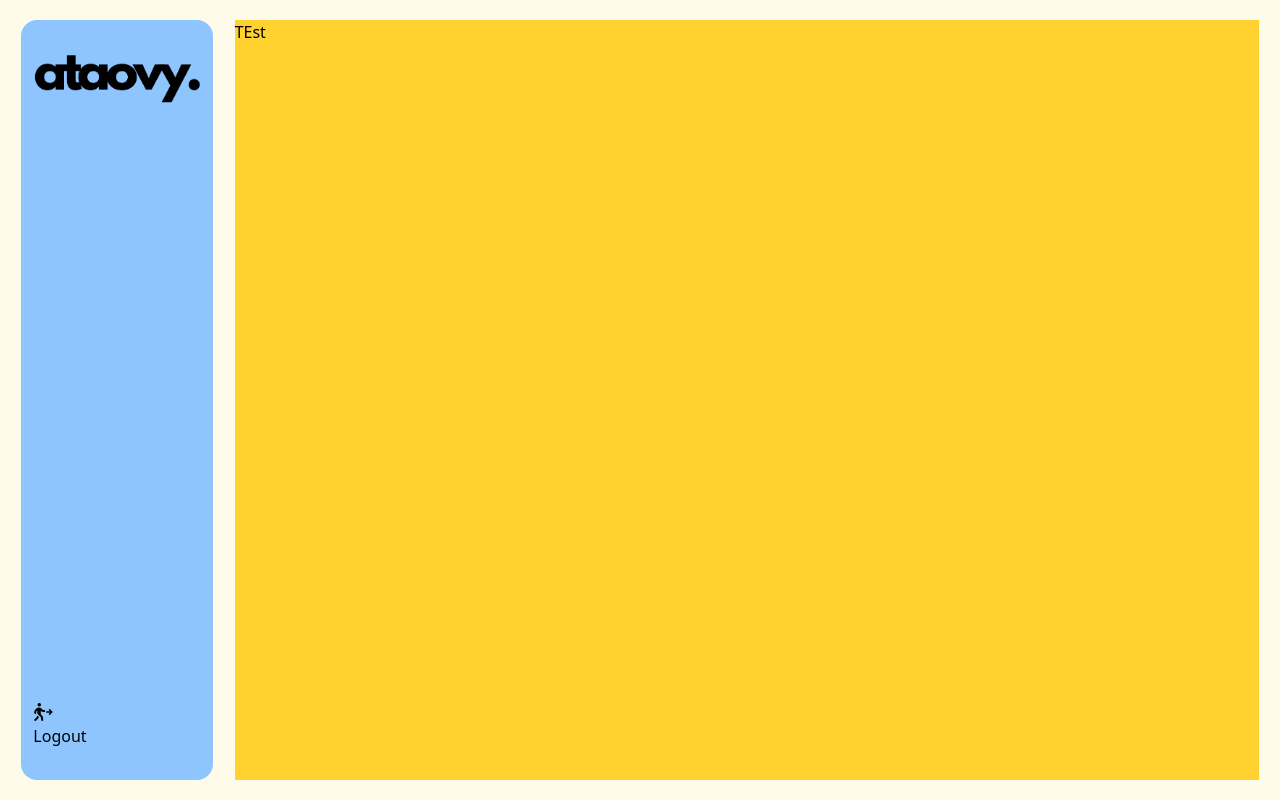
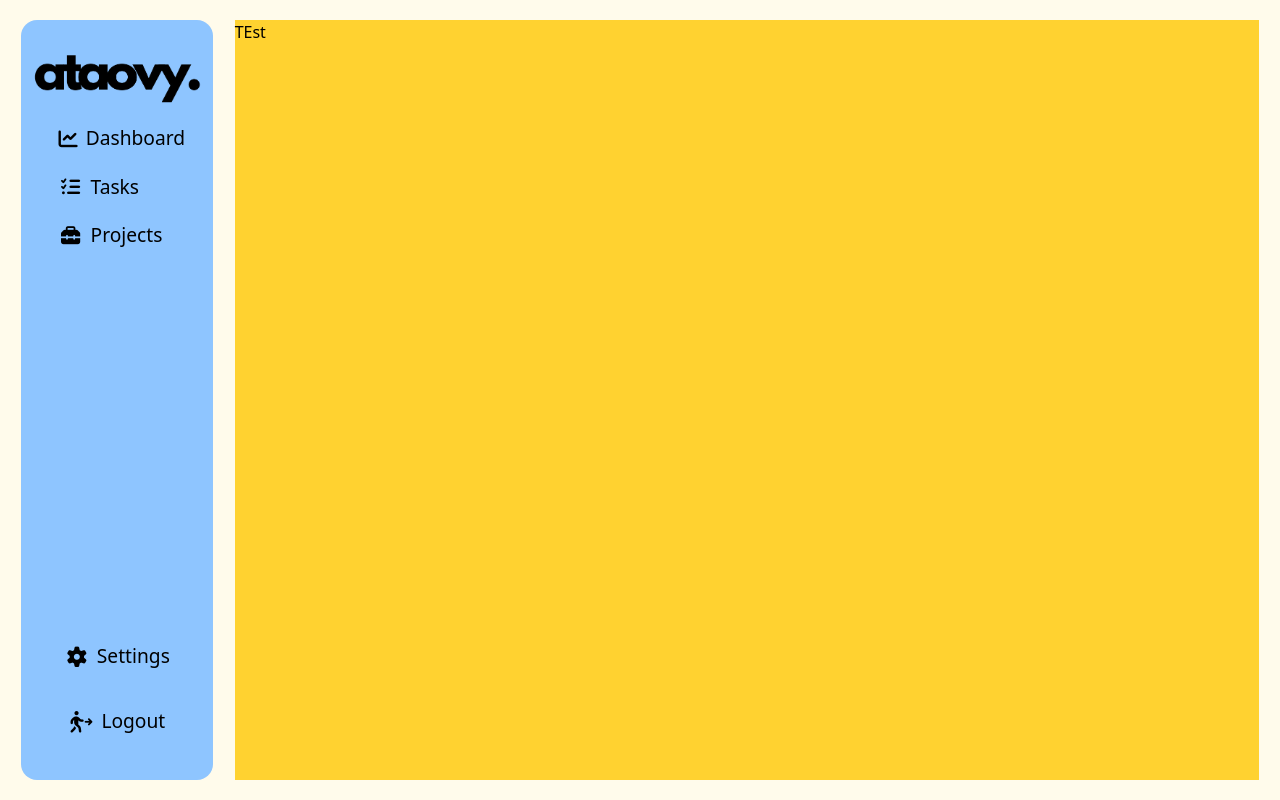
Before and after one commit to nyainanathan/Ataovy, a React (Vite) app in the folder ataovy-frontend/: page /home in a window 1280 px wide. Built offline with nearby package versions, Linux system fonts and the light colour scheme.

Commit message:
Style: sidebar style without colors palette

```diff
--- a/ataovy-frontend/src/Components/HomePage/Sidebar.jsx
+++ b/ataovy-frontend/src/Components/HomePage/Sidebar.jsx
@@ -3,15 +3,37 @@ const SideBar = () => {
     return (
         <div className="w-[15%] h-[95%] bg-blue-300 py-8 px-3 flex flex-col justify-between rounded-2xl">
 
-            <div>
+            <div className="flex flex-col gap-5 text-[1.2rem]">
                 <img src="/ataovy-logo-nobg.png"  alt="" />
-                <div>
+                <div className="flex flex-col justify-center items-center gap-5">
+                            <div className="flex items-center w-[70%] gap-2 cursor-pointer">
+                                <i class="fa-solid fa-chart-line"></i>
+                                <p>
+                                    Dashboard
+                                </p>
+                            </div>
+                            <div className="flex items-center  gap-2 w-7/10 cursor-pointer">
+                                <i class="fa-solid fa-list-check"></i>
+                                <p>
+                                    Tasks
+                                </p>
+                            </div>
+                            <div className="flex items-center w-7/10 gap-2 cursor-pointer">
+                                <i class="fa-solid fa-toolbox"></i>
+                                <p>
+                                Projects
+                                </p>
+                            </div>
 
                 </div>
             </div>
 
-            <div>
-                <div>
+            <div className="-50 flex flex-col gap-3 text-[1.2rem]">
+                <div className="flex p-3 justify-center items-center gap-2 cursor-pointer">
+                    <i class="fa-solid fa-gear"></i>
+                    <p>Settings</p>
+                </div>
+                <div className="flex p-3  justify-center items-center gap-2 cursor-pointer">
                 <i class="fa-solid fa-person-walking-arrow-right"></i>
                 <p>Logout</p>
                 </div>
```
Also changed, not shown: ataovy-frontend/public/Task Management Dashboard.jpg (added).
